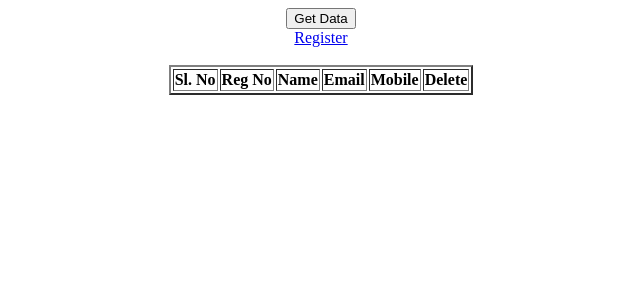
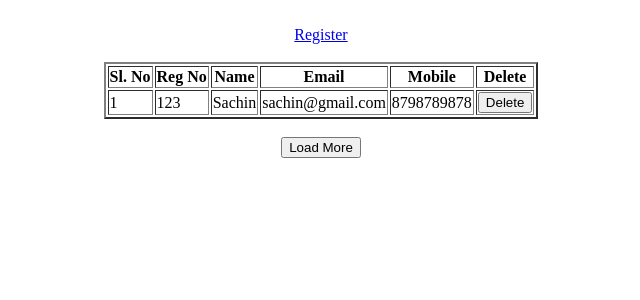
Before and after one commit to sachin-ranganath-k/react-redux-project, a React (Create React App) app: page /register in a window 1280 px wide. Shown: the top 300 px of the page, without its empty margins (319-959 px from the left). Built offline with nearby package versions, Linux system fonts and the light colour scheme; data requests are answered from the project's data file.

Commit message:
Load More and Error Page added

```diff
--- a/src/components/List.jsx
+++ b/src/components/List.jsx
@@ -1,5 +1,5 @@
 import axios from "axios";
-import React from "react";
+import React, { useEffect, useState } from "react";
 import { useSelector } from "react-redux";
 import { useDispatch } from "react-redux";
 import { Link } from "react-router-dom";
@@ -8,7 +8,12 @@ import { dataFetch } from "../action/action";
 const List = () => {
   const allData = useSelector((state) => state.reducer.loadData);
   const dispatch = useDispatch();
+  const [visibleData, setVisibleData]=useState(1)
   let sl=1;
+
+  useEffect(()=>{
+    getData();
+  },[])
 
   const getData = () => {
     axios
@@ -32,9 +37,13 @@ const List = () => {
     })
   }
 
+  const loadMore=()=>{
+    setVisibleData((prevData)=>prevData+1)
+  }
+
   return (
     <div align="center">
-      <input type="button" value="Get Data" onClick={getData} />
+
       <br />
       <Link to="/">Register</Link>
       <br /><br />
@@ -48,7 +57,7 @@ const List = () => {
           <th>Mobile</th>
           <th>Delete</th>
         </tr>
-        {allData.map((list) => {
+        {allData.slice(0,visibleData).map((list) => {
           return (
             <tr key={list?.id}>
               <td>{sl++}</td>
@@ -62,6 +71,8 @@ const List = () => {
         })}
         </tbody>
       </table>
+      <br />
+      <input type="button" value="Load More" onClick={loadMore} />
     </div>
   );
 };
--- /dev/null
+++ b/src/components/globalError.jsx
@@ -0,0 +1,9 @@
+import React from 'react'
+
+const GlobalError = () => {
+  return (
+    <div>Error</div>
+  )
+}
+
+export default GlobalError
--- a/src/components/userHome.jsx
+++ b/src/components/userHome.jsx
@@ -1,7 +1,27 @@
 import React from "react";
+import { useNavigate } from "react-router-dom";
+import GlobalError from "./globalError";
 
 function UserHome() {
-  return <div>Register No : {sessionStorage.getItem("userReg")}</div>;
+  const navigate = useNavigate();
+  let userReg = sessionStorage.getItem("userReg");
+  const logOut = () => {
+    sessionStorage.clear("userReg");
+    navigate("/");
+  };
+
+  return (
+    <div>
+      {!userReg ? (
+        <GlobalError />
+      ) : (
+        <div>
+          <p>Register No : {userReg} </p>
+          <input type="button" value="Logout" onClick={logOut} />)
+        </div>
+      )}
+    </div>
+  );
 }
 
 export default UserHome;
--- a/src/routes/routes.jsx
+++ b/src/routes/routes.jsx
@@ -1,5 +1,6 @@
 import React from 'react'
 import {BrowserRouter as Router, Routes, Route} from "react-router-dom"
+import GlobalError from '../components/globalError'
 import List from '../components/List'
 import Login from '../components/Login'
 import RegisterStudent from '../components/Register'
@@ -14,6 +15,7 @@ function LinkRoutes() {
           <Route path="/register" element={<List />} />
           <Route path="/login" element={<Login />} />
           <Route path="/userHome" element={<UserHome />} />
+          <Route path="error" element={<GlobalError />} />
         </Routes>
       </Router>
   )
```
